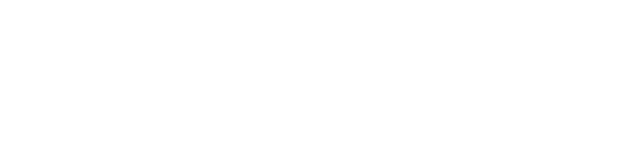
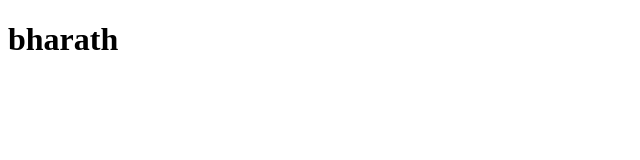
Before and after one commit to Bharath-M1/github, a plain HTML site: page index.html in a window 1280 px wide. Shown: the whole page, without its empty margins (0-640 px from the left). Drawn offline with Linux system fonts and the light colour scheme.

Commit message:
heading Added

```diff
--- a/index.html
+++ b/index.html
@@ -6,5 +6,7 @@
     <meta name="viewport" content="width=device-width, initial-scale=1.0" />
     <title>Document</title>
   </head>
-  <body></body>
+  <body>
+    <h1>bharath</h1>
+  </body>
 </html>
```
